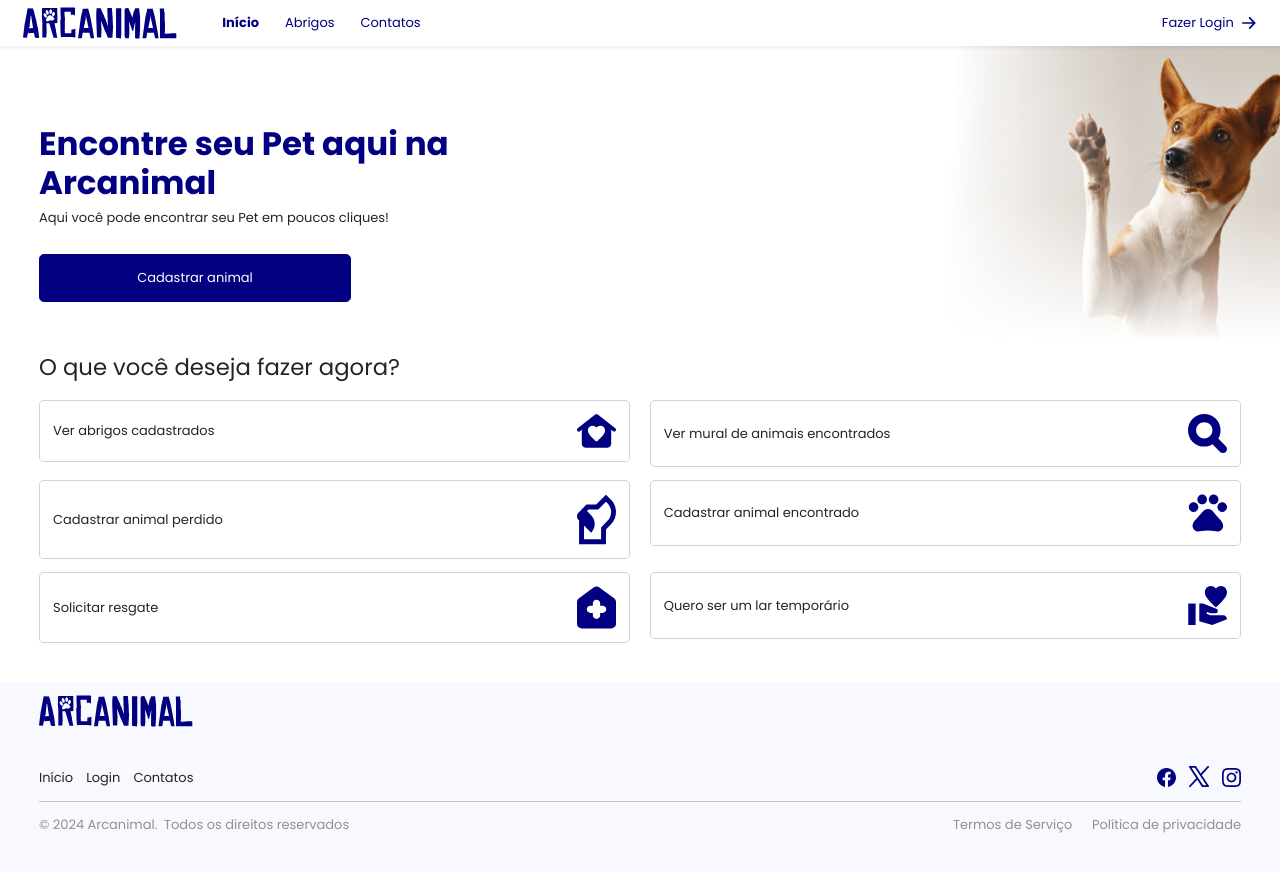
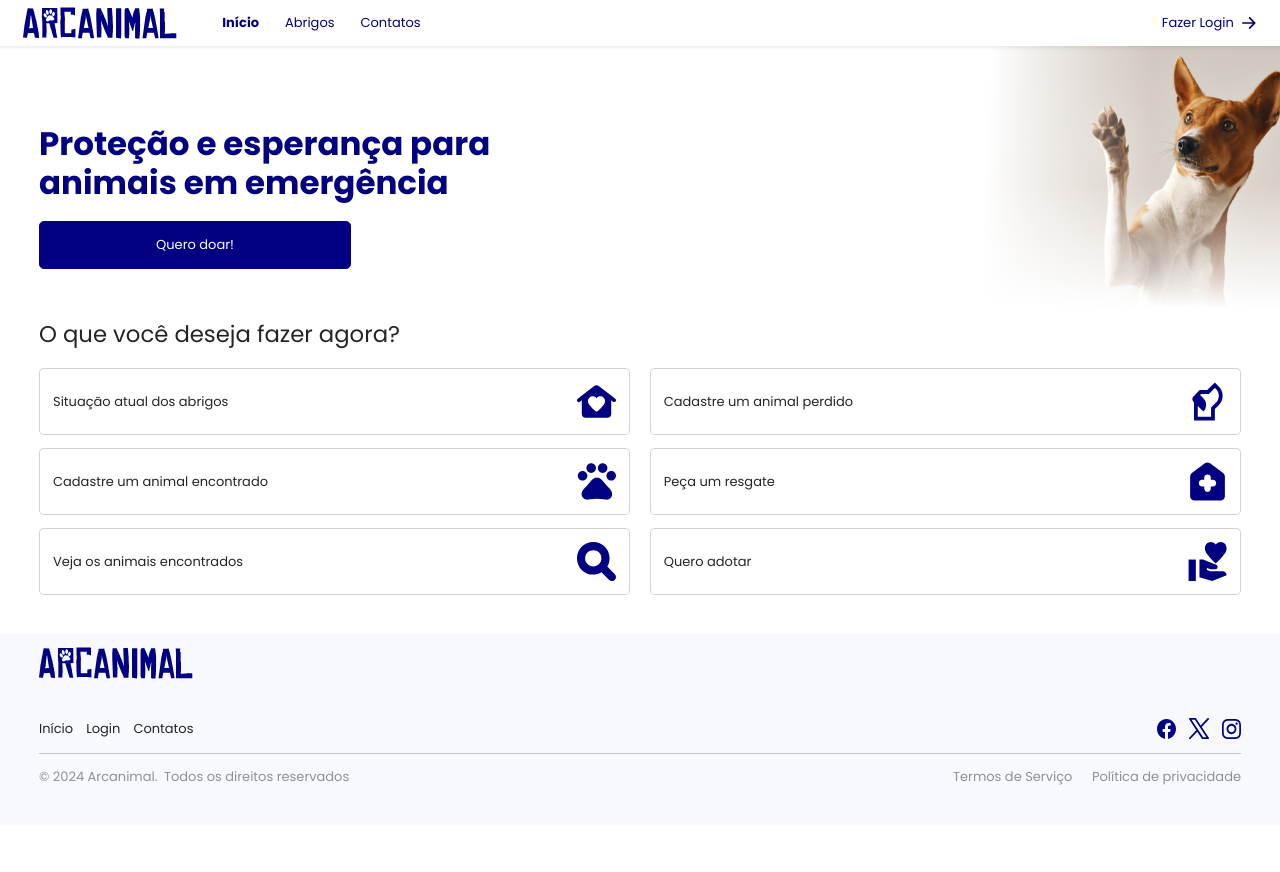
Before and after one commit to nudou350/sospetsrs, an Angular app: page / in a window 1280 px wide. After the commit the page ends 825 px from the top, so only its background shows below. Built offline with nearby package versions, Linux system fonts and the light colour scheme.

Commit message:
update text carine

```diff
--- a/src/app/components/home/components/home-banner/home-banner.component.html
+++ b/src/app/components/home/components/home-banner/home-banner.component.html
@@ -1,9 +1,8 @@
 <div class="row align-items-center justify-content-between position-relative overflow-x-hidden dog py-5">
     <div class="col-lg-6 col-8  text-lg-start text-justify ps-lg-5 ps-5 mt-5 bottom-mobile">
-        <h1 class="fw-bold text-primary">Encontre seu Pet aqui na Arcanimal</h1>
-        <p class="fs-4">Aqui você pode encontrar seu Pet em poucos cliques!</p>
+        <h1 class="fw-bold text-primary">Proteção e esperança para animais em emergência</h1>
     </div>
     <div class="d-flex flex-lg-row flex-column gap-3 align-items-sm-start align-items-center  px-5">
-        <a class="btn btn-primary fs-3 mt-lg-3 mt-4 w-mobile">Cadastrar animal</a>
+        <a class="btn btn-primary fs-3 mt-lg-3 mt-4 w-mobile">Quero doar!</a>
     </div>
 </div>
--- a/src/app/components/home/components/home-linktree/home-linktree.component.scss
+++ b/src/app/components/home/components/home-linktree/home-linktree.component.scss
@@ -9,5 +9,6 @@
   }
   .vector-width{
     width: 3rem;
+    height: 3rem;
   }
 }
--- a/src/app/components/home/components/home-linktree/home-linktree.component.ts
+++ b/src/app/components/home/components/home-linktree/home-linktree.component.ts
@@ -16,32 +16,32 @@ import { RouterLink } from '@angular/router';
 export class HomeLinktreeComponent {
   actions = [
     {
-      text: "Ver abrigos cadastrados",
+      text: "Situação atual dos abrigos",
       icon: 'shelter',
       url: '/abrigos'
     },
     {
-      text: "Ver mural de animais encontrados",
+      text: "Cadastre um animal perdido",
+      icon: 'lost-pet',
+      url: 'https://www.petsos.com.br/'
+    },
+    {
+      text: "Cadastre um animal encontrado",
+      icon: 'found',
+      url: 'https://www.petsos.com.br/cadastro'
+    },
+    {
+      text: "Peça um resgate",
+      icon: 'sos',
+      url: 'https://www.petsos.com.br/cadastro'
+    },
+    {
+      text: "Veja os animais encontrados",
       icon: 'search',
       url: 'https://www.petsos.com.br/'
     },
     {
-      text: "Cadastrar animal perdido",
-      icon: 'lost-pet',
-      url: 'https://www.petsos.com.br/cadastro'
-    },
-    {
-      text: "Cadastrar animal encontrado",
-      icon: 'found',
-      url: 'https://www.petsos.com.br/cadastro'
-    },
-    {
-      text: "Solicitar resgate",
-      icon: 'sos',
-      url: '/'
-    },
-    {
-      text: "Quero ser um lar temporário",
+      text: "Quero adotar",
       icon: 'temporary-home',
       url: '/'
     },
```
